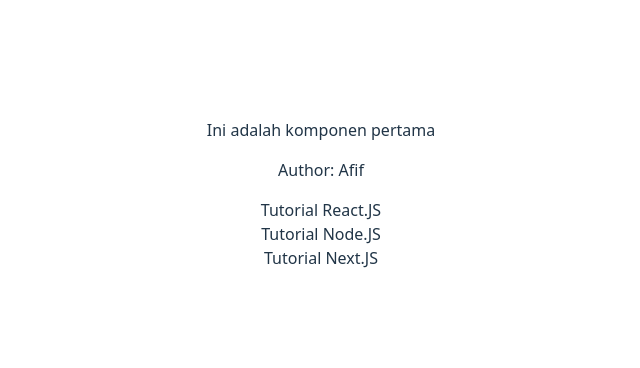
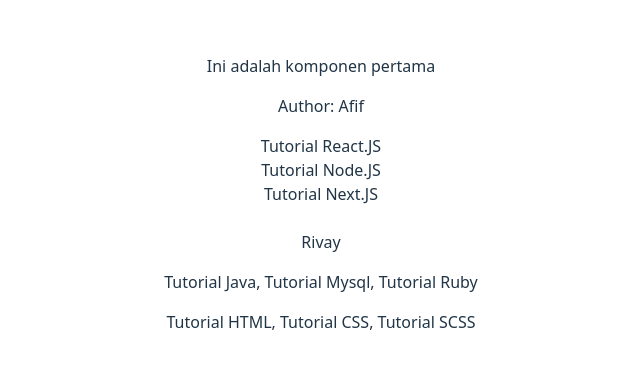
Before and after one commit to afifrivay29/ViteReactFundamental, a React (Vite) app: page / in a window 1280 px wide. Shown: the part 206-574 px from the top of the page, without its empty margins (319-959 px from the left). Built offline with nearby package versions, Linux system fonts and the light colour scheme.

Commit message:
Belajar Props pada Child Component

```diff
--- a/src/App.jsx
+++ b/src/App.jsx
@@ -1,11 +1,14 @@
 import "./App.css";
-import Article from "./components/article";
+import Article from "./components/Article";
+import ArticleProps from "./components/ArticleProps";
 
 function App() {
   return (
     <>
       <div className="App">
         <Article />
+        <br />
+        <ArticleProps name="Rivay" title="Tutorial Java, Tutorial Mysql, Tutorial Ruby" titles={["Tutorial HTML, Tutorial CSS, Tutorial SCSS"]} />
       </div>
     </>
   );
--- /dev/null
+++ b/src/components/ArticleProps.jsx
@@ -0,0 +1,15 @@
+function ArticleProps(props) {
+    return (
+        <>
+            <div>{props.name}</div>
+            <p>{props.title}</p>
+            <div>
+                {props.titles.map((title) => {
+                return <div>{title}</div>
+            })}
+            </div>
+        </>
+    );
+}
+
+export default ArticleProps;
```
